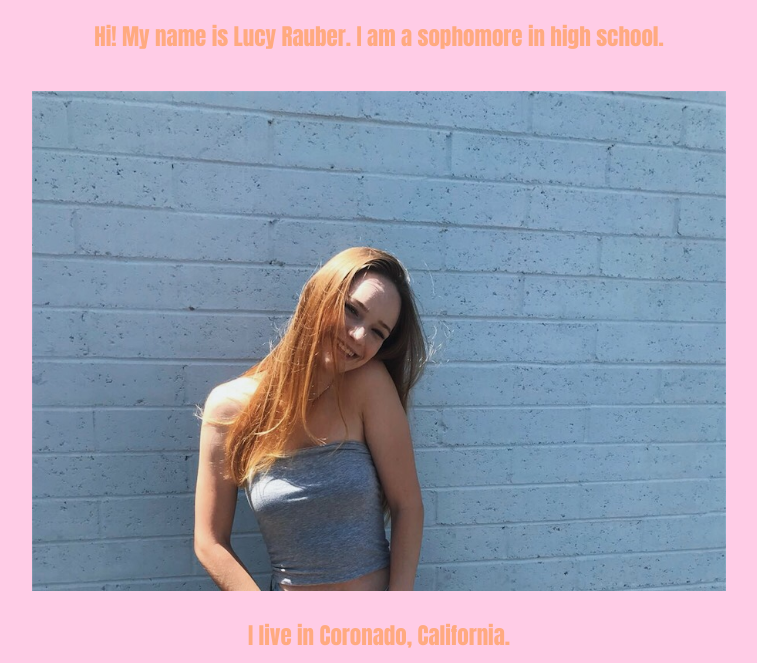
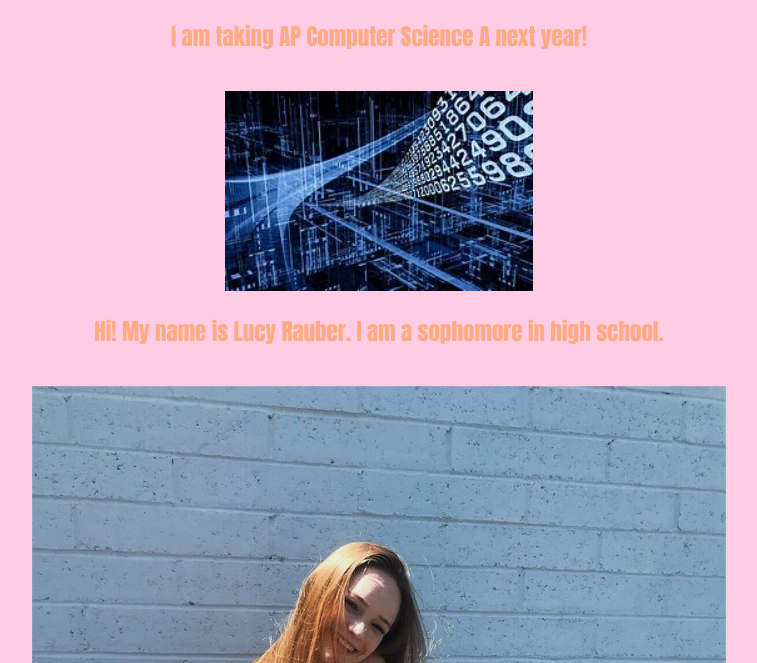
Before and after one commit to rauberlucy/rauberlucy.github.io, a plain HTML site: page my_website/aboutme.html in a window 1280 px wide. Shown: the part 137-800 px from the top of the page, without its empty margins (261-1018 px from the left). Drawn offline with Linux system fonts and the light colour scheme.

Commit message:
changed image

```diff
--- a/my_website/aboutme.html
+++ b/my_website/aboutme.html
@@ -64,6 +64,10 @@ color: white;
     <a href="tipsandtricks.html" class="button">Tips and Tricks</a>
     <a href="resume.html" class="button">Resume</a>
         <h1>All About Me!</h1>
+        <h2>I am taking AP Computer Science A next year!</h2>
+        <br>
+        <img src="images/th.jpg" alt="picture of computer science" height="200"
+        <br>
         <h2>Hi! My name is Lucy Rauber.
         I am a sophomore in high school.</h2>
         <br>
```
Also changed, not shown: my_website/portfolio.html (+1 -0 lines).
